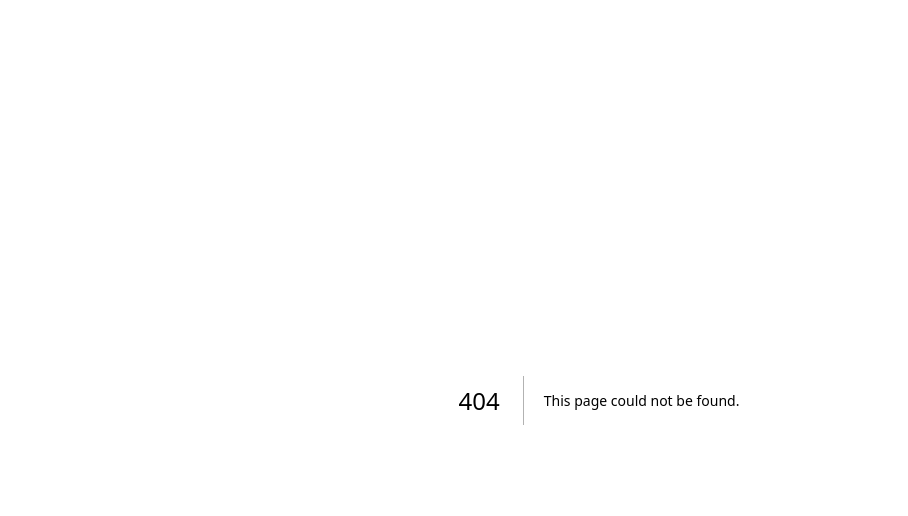
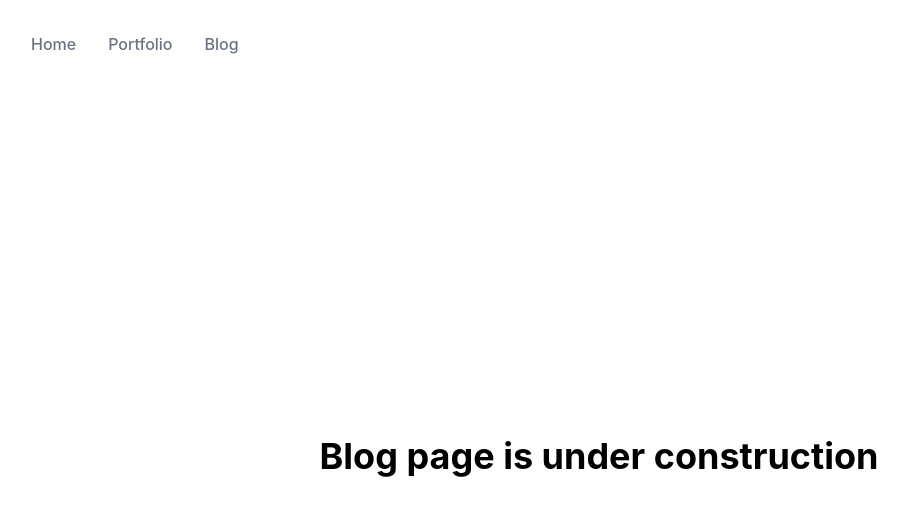
Before and after one commit to muhammadfandu/muhammadfandu-personal, a Next.js app: page /blog in a window 1280 px wide. Before the commit this address had no page. Shown: the top 516 px of the page, without its empty margins (41-949 px from the left). Built offline with nearby package versions, Linux system fonts and the light colour scheme.

Commit message:
feat: initiate home page & other pages

```diff
--- a/package.json
+++ b/package.json
@@ -9,6 +9,7 @@
     "lint": "next lint"
   },
   "dependencies": {
+    "@headlessui/react": "^1.7.4",
     "@types/node": "18.11.9",
     "@types/react": "18.0.25",
     "@types/react-dom": "18.0.8",
@@ -18,5 +19,10 @@
     "react": "18.2.0",
     "react-dom": "18.2.0",
     "typescript": "4.8.4"
+  },
+  "devDependencies": {
+    "autoprefixer": "^10.4.13",
+    "postcss": "^8.4.18",
+    "tailwindcss": "^3.2.1"
   }
 }
--- /dev/null
+++ b/pages/blog/article.tsx
@@ -0,0 +1,12 @@
+const Article = (props:any) => {
+
+    return (
+        <>
+            <h1 className="text-4xl font-bold underline">
+                Hello world!
+            </h1>
+        </>
+    )
+}
+
+export default Article;
--- /dev/null
+++ b/pages/blog/index.tsx
@@ -0,0 +1,19 @@
+import Navbar from '../layout/navbar';
+import styles from './../../styles/Home.module.css';
+
+const BlogIndex = (props: any) => {
+
+    return (
+        <>
+            <Navbar></Navbar>
+
+            <main className={styles.main}>
+                <h1 className="text-4xl font-bold">
+                    Blog page is under construction
+                </h1>
+            </main>
+        </>
+    )
+}
+
+export default BlogIndex;
--- a/pages/index.tsx
+++ b/pages/index.tsx
@@ -1,58 +1,74 @@
 import Head from 'next/head'
 import Image from 'next/image'
 import styles from '../styles/Home.module.css'
+import Navbar from './layout/navbar'
 
 export default function Home() {
+
   return (
     <div className={styles.container}>
       <Head>
-        <title>Create Next App</title>
-        <meta name="description" content="Generated by create next app" />
+        <title>I Am Muhammadfandu</title>
+        <meta name="description" content="This is the personal website of muhammadfandu" />
         <link rel="icon" href="/favicon.ico" />
       </Head>
 
-      <main className={styles.main}>
-        <h1 className={styles.title}>
-          Welcome to <a href="https://nextjs.org">Next.js!</a>
+      <div className="relative overflow-hidden bg-white">
+        <div className="mx-auto max-w-7xl">
+          <div className="relative z-10 bg-white pb-8 sm:pb-16 md:pb-20 lg:w-full lg:max-w-2xl lg:pb-28 xl:pb-32">
+            <svg
+              className="absolute inset-y-0 right-0 hidden h-full w-48 translate-x-1/2 transform text-white lg:block"
+              fill="currentColor"
+              viewBox="0 0 100 100"
+              preserveAspectRatio="none"
+              aria-hidden="true"
+            >
+              <polygon points="50,0 100,0 50,100 0,100" />
+            </svg>
+
+            <Navbar></Navbar>
+
+            <main className="mx-auto max-w-7xl px-4 sm:mt-12 sm:px-6 md:mt-16 lg:mt-20 lg:px-8 xl:mt-28">
+              <div className="sm:text-center lg:text-left">
+                <h1 className="text-4xl font-bold tracking-tight text-gray-900 sm:text-5xl md:text-6xl">
+                  <span className="block xl:inline">Hello</span>{' '} <br></br>
+                  <span className="block text-teal-600 xl:inline">You can call me Fandu</span>
                 </h1>
-
-        <p className={styles.description}>
-          Get started by editing{' '}
-          <code className={styles.code}>pages/index.tsx</code>
+                <p className="mt-3 text-base text-gray-500 sm:mx-auto sm:mt-5 sm:max-w-xl sm:text-lg md:mt-5 md:text-xl lg:mx-0">
+                  I am a Frontend Developer, currently based in South East Asia. I prefer to refer to myself as Frontend Web Artisan, because I make arts with code.
                 </p>
-
-        <div className={styles.grid}>
-          <a href="https://nextjs.org/docs" className={styles.card}>
-            <h2>Documentation &rarr;</h2>
-            <p>Find in-depth information about Next.js features and API.</p>
-          </a>
-
-          <a href="https://nextjs.org/learn" className={styles.card}>
-            <h2>Learn &rarr;</h2>
-            <p>Learn about Next.js in an interactive course with quizzes!</p>
-          </a>
-
+                <div className="mt-5 sm:mt-8 sm:flex sm:justify-center lg:justify-start">
+                  <div className="rounded-md shadow">
                     <a
-            href="https://github.com/vercel/next.js/tree/canary/examples"
-            className={styles.card}
-          >
-            <h2>Examples &rarr;</h2>
-            <p>Discover and deploy boilerplate example Next.js projects.</p>
-          </a>
-
-          <a
-            href="https://vercel.com/new?utm_source=create-next-app&utm_medium=default-template&utm_campaign=create-next-app"
+                      href="https://wa.me/+6282245450689"
                       target="_blank"
                       rel="noopener noreferrer"
-            className={styles.card}
+                      className="flex w-full items-center justify-center rounded-md border border-transparent bg-teal-600 px-8 py-3 text-base font-medium text-white hover:bg-teal-700 md:py-4 md:px-10 md:text-lg"
                     >
-            <h2>Deploy &rarr;</h2>
-            <p>
-              Instantly deploy your Next.js site to a public URL with Vercel.
-            </p>
+                      Contact Me
                     </a>
                   </div>
+                  <div className="mt-3 sm:mt-0 sm:ml-3">
+                    <a
+                      href="#"
+                      className="flex w-full items-center justify-center rounded-md border border-transparent bg-teal-100 px-8 py-3 text-base font-medium text-teal-700 hover:bg-teal-200 md:py-4 md:px-10 md:text-lg"
+                    >
+                      My Portfolio
+                    </a>
+                  </div>
+                </div>
+              </div>
             </main>
+          </div>
+        </div>
+        <div className="lg:absolute lg:inset-y-0 lg:right-0 lg:w-1/2">
+          <img
+            className="h-56 w-full object-cover sm:h-72 md:h-96 lg:h-full lg:w-full"
+            src="https://images.unsplash.com/photo-1551434678-e076c223a692?ixlib=rb-1.2.1&ixid=eyJhcHBfaWQiOjEyMDd9&auto=format&fit=crop&w=2850&q=80"
+            alt=""
+          />
+        </div>
+      </div>
 
       <footer className={styles.footer}>
         <a
--- /dev/null
+++ b/pages/layout/navbar.tsx
@@ -0,0 +1,116 @@
+import { Popover, Transition } from '@headlessui/react'
+import { Fragment } from 'react'
+
+const Navbar = () => {
+    const navigation = [
+        {
+            name: 'Home',
+            href: '/'
+        },
+        {
+            name: 'Portfolio',
+            href: '/portfolio'
+        },
+        {
+            name: 'Blog',
+            href: '/blog'
+        },
+    ]
+
+    return (
+        <>
+            <div className="relative overflow-hidden bg-white">
+                <div className="mx-auto max-w-7xl">
+                    <div className="relative z-10 bg-white pb-8 lg:w-full lg:max-w-2xl">
+                        <svg
+                            className="absolute inset-y-0 right-0 hidden h-full w-48 translate-x-1/2 transform text-white lg:block"
+                            fill="currentColor"
+                            viewBox="0 0 100 100"
+                            preserveAspectRatio="none"
+                            aria-hidden="true"
+                        >
+                            <polygon points="50,0 100,0 50,100 0,100" />
+                        </svg>
+                        <Popover>
+                            <div className="relative px-4 pt-6 sm:px-6 lg:px-8">
+                                <nav className="relative flex items-center justify-between sm:h-10 lg:justify-start" aria-label="Global">
+                                    <div className="flex flex-shrink-0 flex-grow items-center lg:flex-grow-0">
+                                        <div className="flex w-full items-center justify-between md:w-auto">
+                                            <a href="#">
+                                                <span className="sr-only">Your Company</span>
+                                                {/* <img
+                                                    alt="Your Company"
+                                                    className="h-8 w-auto sm:h-10"
+                                                    src="https://tailwindui.com/img/logos/mark.svg?color=indigo&shade=600"
+                                                /> */}
+                                            </a>
+                                            <div className="-mr-2 flex items-center md:hidden">
+                                                <Popover.Button className="inline-flex items-center justify-center rounded-md bg-white p-2 text-gray-400 hover:bg-gray-100 hover:text-gray-500 focus:outline-none focus:ring-2 focus:ring-inset focus:ring-indigo-500">
+                                                    <span className="sr-only">Open main menu</span>
+                                                    {/* <Bars3Icon className="h-6 w-6" aria-hidden="true" /> */}
+                                                </Popover.Button>
+                                            </div>
+                                        </div>
+                                    </div>
+                                    <div className="hidden md:ml-10 md:block md:space-x-8 md:pr-4">
+                                        {navigation.map((item) => (
+                                            <a key={item.name} href={item.href} className="font-medium text-gray-500 hover:text-gray-900">
+                                                {item.name}
+                                            </a>
+                                        ))}
+                                    </div>
+                                </nav>
+                            </div>
+
+                            <Transition
+                                as={Fragment}
+                                enter="duration-150 ease-out"
+                                enterFrom="opacity-0 scale-95"
+                                enterTo="opacity-100 scale-100"
+                                leave="duration-100 ease-in"
+                                leaveFrom="opacity-100 scale-100"
+                                leaveTo="opacity-0 scale-95"
+                            >
+                                <Popover.Panel
+                                    focus
+                                    className="absolute inset-x-0 top-0 z-10 origin-top-right transform p-2 transition md:hidden"
+                                >
+                                    <div className="overflow-hidden rounded-lg bg-white shadow-md ring-1 ring-black ring-opacity-5">
+                                        <div className="flex items-center justify-between px-5 pt-4">
+                                            <div>
+                                                {/* <img
+                                                    className="h-8 w-auto"
+                                                    src="https://tailwindui.com/img/logos/mark.svg?color=indigo&shade=600"
+                                                    alt=""
+                                                /> */}
+                                            </div>
+                                            <div className="-mr-2">
+                                                <Popover.Button className="inline-flex items-center justify-center rounded-md bg-white p-2 text-gray-400 hover:bg-gray-100 hover:text-gray-500 focus:outline-none focus:ring-2 focus:ring-inset focus:ring-indigo-500">
+                                                    <span className="sr-only">Close main menu</span>
+                                                    {/* <XMarkIcon className="h-6 w-6" aria-hidden="true" /> */}
+                                                </Popover.Button>
+                                            </div>
+                                        </div>
+                                        <div className="space-y-1 px-2 pt-2 pb-3">
+                                            {navigation.map((item) => (
+                                                <a
+                                                    key={item.name}
+                                                    href={item.href}
+                                                    className="block rounded-md px-3 py-2 text-base font-medium text-gray-700 hover:bg-gray-50 hover:text-gray-900"
+                                                >
+                                                    {item.name}
+                                                </a>
+                                            ))}
+                                        </div>
+                                    </div>
+                                </Popover.Panel>
+                            </Transition>
+                        </Popover>
+                    </div>
+                </div>
+            </div>
+        </>
+    )
+}
+
+export default Navbar;
--- /dev/null
+++ b/pages/portfolio/index.tsx
@@ -0,0 +1,19 @@
+import Navbar from '../layout/navbar';
+import styles from './../../styles/Home.module.css';
+
+const PortfolioIndex = (props: any) => {
+
+    return (
+        <>
+            <Navbar></Navbar>
+
+            <main className={styles.main}>
+                <h1 className="text-4xl font-bold">
+                    Portfolio page is under construction
+                </h1>
+            </main>
+        </>
+    )
+}
+
+export default PortfolioIndex;
--- /dev/null
+++ b/postcss.config.js
@@ -0,0 +1,6 @@
+module.exports = {
+  plugins: {
+    tailwindcss: {},
+    autoprefixer: {},
+  },
+}
--- a/styles/Home.module.css
+++ b/styles/Home.module.css
@@ -1,9 +1,9 @@
 .container {
-  padding: 0 2rem;
+  padding: 0 0;
 }
 
 .main {
-  min-height: 100vh;
+  min-height: 90vh;
   padding: 4rem 0;
   flex: 1;
   display: flex;
--- a/styles/globals.css
+++ b/styles/globals.css
@@ -1,3 +1,7 @@
+@tailwind base;
+@tailwind components;
+@tailwind utilities;
+
 html,
 body {
   padding: 0;
--- /dev/null
+++ b/tailwind.config.js
@@ -0,0 +1,12 @@
+/** @type {import('tailwindcss').Config} */
+module.exports = {
+  content: [
+    "./app/**/*.{js,ts,jsx,tsx}",
+    "./pages/**/*.{js,ts,jsx,tsx}",
+    "./components/**/*.{js,ts,jsx,tsx}",
+  ],
+  theme: {
+    extend: {},
+  },
+  plugins: [],
+}
```
Also changed, not shown: 1 other file (tests, documents, lock files or other folders). Lines whose indentation alone changed are shown as unchanged.
